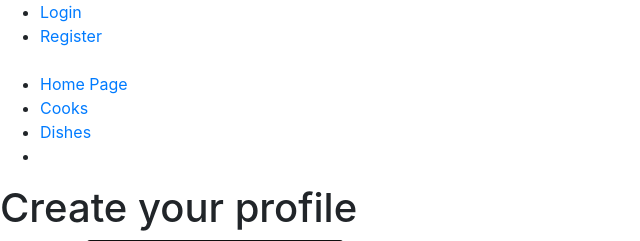
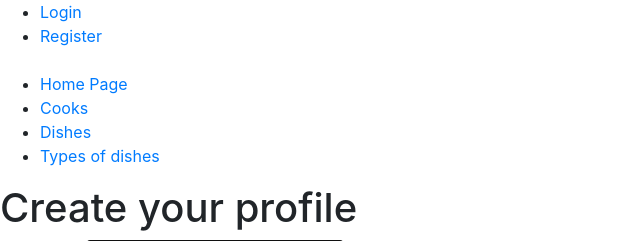
Before and after one commit to mish-sk/restaurant-service, a Django app: page /cooks/create/ in a window 1280 px wide. Shown: the top 241 px of the page, without its empty margins (0-640 px from the left). Run offline with Django 4.2, Linux system fonts and the light colour scheme.

Commit message:
Fix sidebar.html

```diff
--- a/templates/includes/sidebar.html
+++ b/templates/includes/sidebar.html
@@ -13,5 +13,5 @@
   <li><a href="{% url "restaurant:index" %}">Home Page</a></li>
   <li><a href="{% url "restaurant:cook-list" %}">Cooks</a></li>
   <li><a href="{% url "restaurant:dish-list" %}">Dishes</a></li>
-  <li><a href="{% url "restaurant:dishtype-list" %}"></a></li>
+  <li><a href="{% url "restaurant:dishtype-list" %}">Types of dishes</a></li>
 </ul>
```
